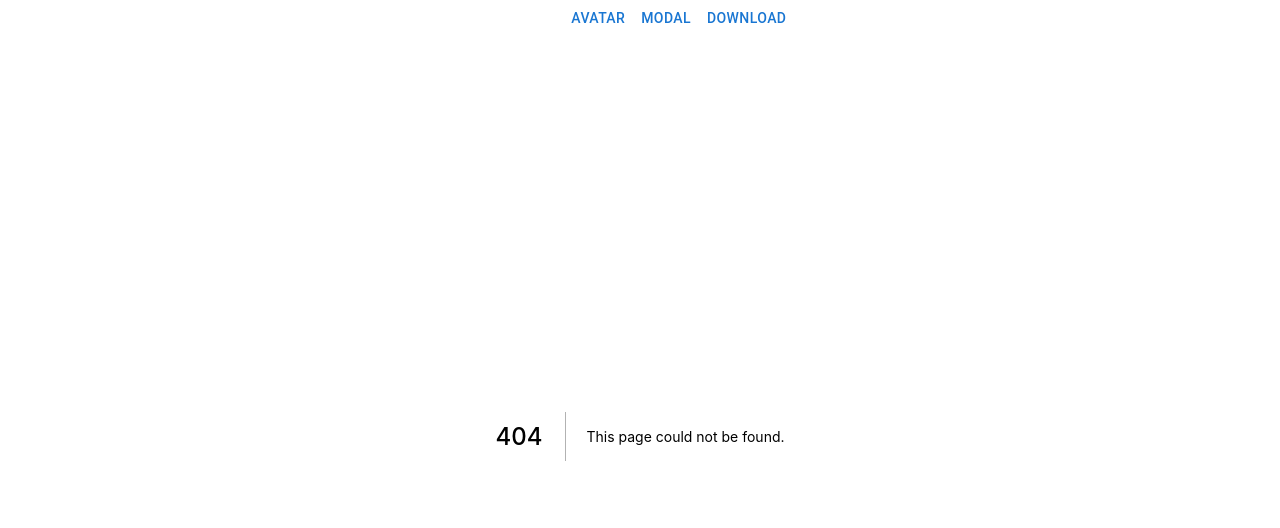
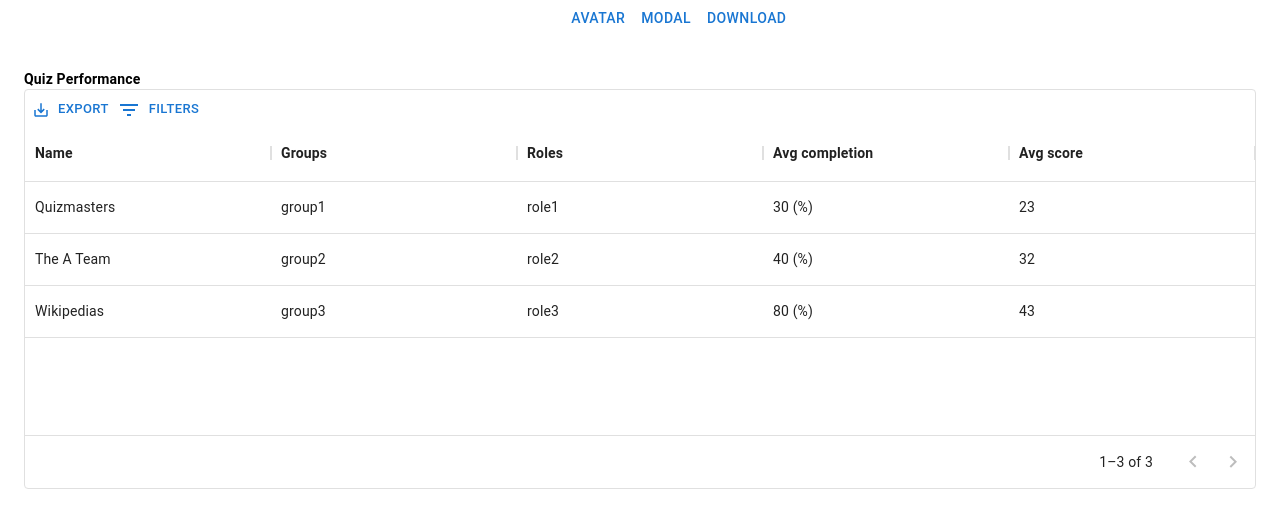
Before and after one commit to OleksiiPro1/next-js-all, a Next.js app: page /data_to_table in a window 1280 px wide. Before the commit this address had no page. Shown: the top 528 px of the page. Built offline with nearby package versions, Linux system fonts and the light colour scheme.

Commit message:
data_to_table

```diff
--- a/package.json
+++ b/package.json
@@ -15,9 +15,12 @@
     "@mui/icons-material": "^5.10.9",
     "@mui/material": "^5.10.9",
     "@mui/styled-engine-sc": "^5.10.6",
+    "@mui/x-data-grid": "^5.17.11",
     "@mui/x-date-pickers": "^5.0.5",
     "antd": "^4.23.6",
     "final-form": "^4.20.7",
+    "jspdf": "^2.5.1",
+    "jspdf-autotable": "^3.5.25",
     "mui-tel-input": "^2.0.4",
     "next": "12.3.1",
     "primereact": "^8.7.1",
--- /dev/null
+++ b/pages/data_to_table.js
@@ -0,0 +1,164 @@
+import { Box, Button, Container, MenuItem, Typography } from '@mui/material';
+import {
+  DataGrid,
+  GridCsvExportMenuItem,
+  GridToolbarContainer,
+  GridToolbarExport,
+  GridToolbarExportContainer,
+  GridToolbarFilterButton,
+} from '@mui/x-data-grid';
+import { DatePicker } from 'antd';
+import jsPDF from 'jspdf';
+import autoTable from 'jspdf-autotable';
+
+const columnsQuizPerformance = [
+  {
+    title: 'name',
+    field: 'name',
+    headerName: <strong>{'Name'}</strong>,
+    flex: 1,
+  },
+  {
+    title: 'groups',
+    field: 'groups',
+    headerName: <strong>{'Groups'}</strong>,
+    flex: 1,
+  },
+  {
+    title: 'roles',
+    field: 'roles',
+    headerName: <strong>{'Roles'}</strong>,
+    flex: 1,
+  },
+  {
+    title: 'avg_completion',
+    field: 'avg_completion',
+    headerName: <strong>{'Avg completion'}</strong>,
+    flex: 1,
+  },
+  {
+    title: 'avg_score',
+    field: 'avg_score',
+    headerName: <strong>{'Avg score'}</strong>,
+    flex: 1,
+  },
+  {
+    title: 'location',
+    field: 'location',
+    headerName: 'Location',
+    flex: 1,
+    hide: true,
+  },
+  {
+    title: 'Role',
+    field: 'Role',
+    headerName: 'Role',
+    flex: 1,
+    hide: true,
+  },
+  {
+    title: 'Process_group',
+    field: 'Process_group',
+    headerName: 'Process group',
+    flex: 1,
+    hide: true,
+  },
+];
+
+const DataQuizPerformance = [
+  {
+    id: 1,
+    name: 'Quizmasters',
+    groups: 'group1',
+    roles: 'role1',
+    avg_completion: '30 (%)',
+    avg_score: '23',
+    location: 'location 1',
+    Role: 'Role 1',
+    Process_group: 'Process group 1',
+  },
+  {
+    id: 2,
+    name: 'The A Team',
+    groups: 'group2',
+    roles: 'role2',
+    avg_completion: '40 (%)',
+    avg_score: '32',
+    location: 'location 2',
+    Role: 'Role 2',
+    Process_group: 'Process group 2',
+  },
+  {
+    id: 3,
+    name: 'Wikipedias',
+    groups: 'group3',
+    roles: 'role3',
+    avg_completion: '80 (%)',
+    avg_score: '43',
+    location: 'location 3',
+    Role: 'Role 3',
+    Process_group: 'Process group 3',
+  },
+];
+const { RangePicker } = DatePicker;
+export default function QuizPerformance() {
+  const downloadQuizPerformancePdf = () => {
+    const doc = new jsPDF();
+    doc.text('Group Performance', 15, 10);
+    doc.autoTable({
+      columns: columnsQuizPerformance.map((col) => ({
+        ...col,
+        dataKey: col.field,
+      })),
+      body: DataQuizPerformance,
+    });
+    doc.save('QuizPerformance.pdf');
+  };
+  function CustomToolbarQuizPerformance() {
+    return (
+      <GridToolbarContainer>
+        <GridToolbarExportContainer>
+          <GridCsvExportMenuItem />
+
+          <Box>
+            <MenuItem onClick={() => {}} sx={{ width: '100%', pl: -1 }}>
+              Download as Excel
+            </MenuItem>
+          </Box>
+          <Box>
+            <MenuItem
+              onClick={() => downloadQuizPerformancePdf()}
+              sx={{ width: '100%' }}
+            >
+              Download as Pdf
+            </MenuItem>
+          </Box>
+        </GridToolbarExportContainer>
+
+        <GridToolbarFilterButton />
+      </GridToolbarContainer>
+    );
+  }
+
+  return (
+    <Container maxWidth={'xl'} sx={{ position: 'relative', marginBottom: 4 }}>
+      <Box sx={{ mt: 4 }}>
+        <Typography variant={'body2'} fontWeight={'bold'}>
+          Quiz Performance
+        </Typography>
+        <Box sx={{ height: 400, width: '100%' }}>
+          <DataGrid
+            disableColumnMenu={true}
+            rows={DataQuizPerformance}
+            columns={columnsQuizPerformance}
+            pageSize={5}
+            rowsPerPageOptions={[5]}
+            components={{
+              Toolbar: CustomToolbarQuizPerformance,
+            }}
+          />
+        </Box>
+      </Box>
+    </Container>
+  );
+}
```
Also changed, not shown: 2 other files (tests, documents, lock files or other folders).
